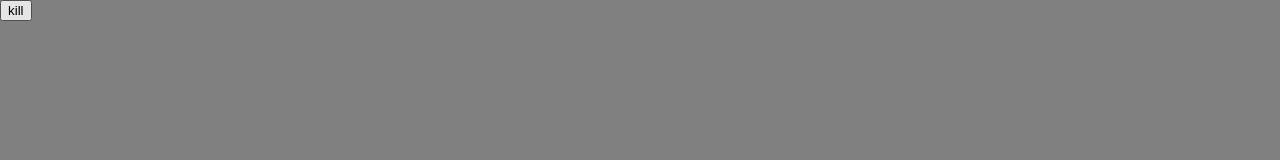
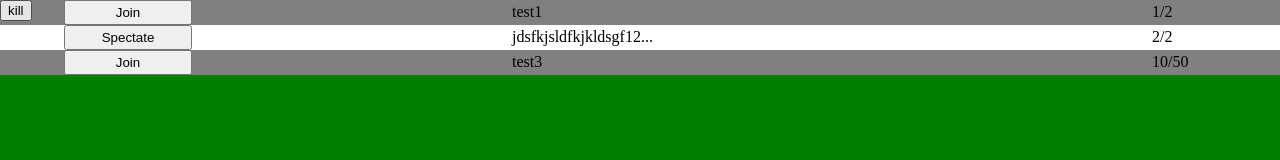
Before and after one commit to Geckospaniel/webchess, a plain HTML site: page index.html in a window 1280 px wide. Drawn offline with Linux system fonts and the light colour scheme.

Commit message:
Initial work on a room picker

```diff
--- a/index.html
+++ b/index.html
@@ -2,13 +2,16 @@
 <html>
 	<head>
 		<link rel="stylesheet" href="style.css">
+		<link rel="stylesheet" href="roompicker.css">
 		<title>Chess</title>
 	</head>
 
 	<body>
-		<canvas id="game" width="1000" height="1000"></canvas>
+		<canvas hidden id="game" width="1000" height="1000"></canvas>
+		<div id="room-picker"></div>
 
 		<button type="button" id="quit">kill</button>
+		<script type="text/javascript" src="roompicker.js"></script>
 		<script type="text/javascript" src="board.js"></script>
 	</body>
 </html>
--- /dev/null
+++ b/roompicker.css
@@ -0,0 +1,40 @@
+#room-picker {
+	position: absolute;
+	top: 0;
+	left: 0;
+
+	background-color: green;
+	width: 100%;
+	height: 100%;
+}
+
+.room-picker-entry {
+	width: 100%;
+	height: 25px;
+}
+
+.room-picker-join {
+	position: relative;
+
+	left: 5%;
+	width: 10%;
+	height: 100%;
+}
+
+.room-picker-name {
+	display: inline-block;
+	position: relative;
+
+	left: 30%;
+	width: 30%;
+	height: 100%;
+}
+
+.room-picker-players {
+	display: inline-block;
+	position: relative;
+
+	left: 50%;
+	width: 10%;
+	height: 100%;
+}
--- /dev/null
+++ b/roompicker.js
@@ -0,0 +1,41 @@
+"use strict";
+
+let dark = true;
+
+function listRoom(name, players, maxPlayers)
+{
+	let rootDiv = document.getElementById("room-picker");
+
+	let entry = document.createElement("div");
+	entry.className = "room-picker-entry";
+	entry.style.backgroundColor = dark ? "gray" : "white";
+
+	let spectate = Number(players) >= Number(maxPlayers);
+	let joinButton = document.createElement("button");
+	joinButton.className = "room-picker-join";
+
+	//	Tell the user whether they spectate or play
+	joinButton.innerHTML = spectate ? "Spectate" : "Join";
+
+	//	Prevent room names being too long
+	if(name.length > 20) name = name.slice(0, 20) + "...";
+
+	let roomName = document.createElement("p1");
+	roomName.className = "room-picker-name";
+	roomName.innerHTML = name;
+
+	let playerCount = document.createElement("p1");
+	playerCount.innerHTML = players + "/" + maxPlayers;
+	playerCount.className = "room-picker-players";
+
+	entry.appendChild(joinButton);
+	entry.appendChild(roomName);
+	entry.appendChild(playerCount);
+	rootDiv.appendChild(entry);
+
+	dark = !dark;
+}
+
+listRoom("test1", "1", "2");
+listRoom("jdsfkjsldfkjkldsgf123", "2", "2");
+listRoom("test3", "10", "50");
```
